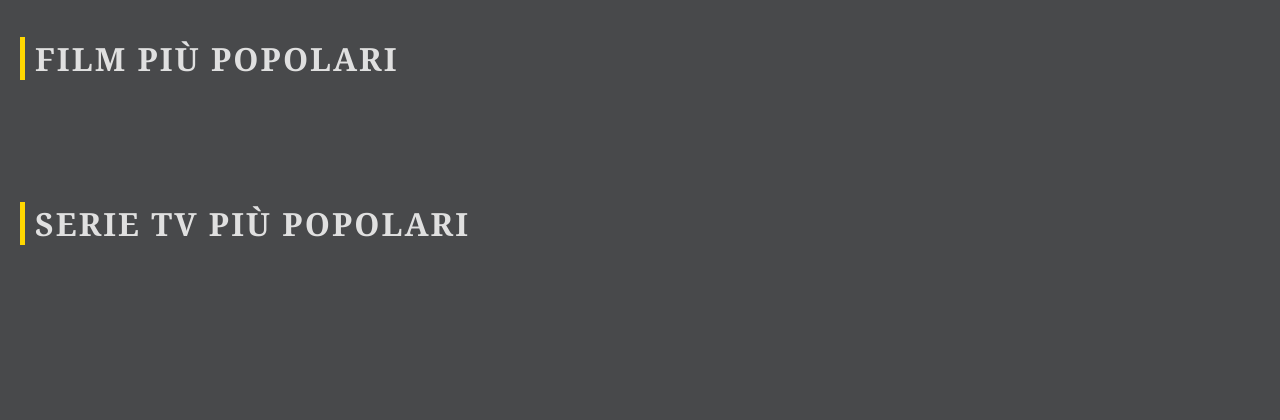
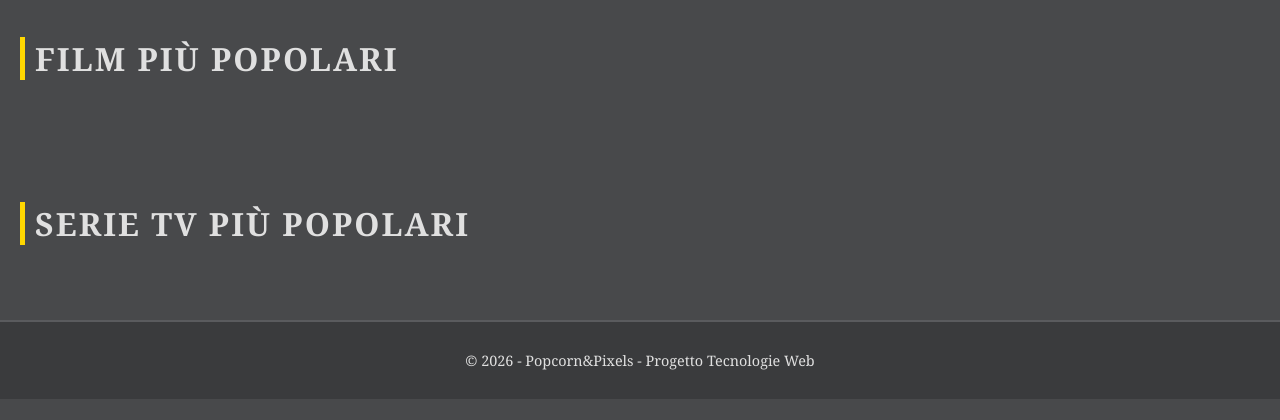
Before and after one commit to brux1o/Popcorn-Pixels, a PHP site: page /struttura.html in a window 1280 px wide. Shown: the part 380-800 px from the top of the page. Run offline with PHP 8.4, Linux system fonts and the light colour scheme; data that the repository does not hold is empty.

Commit message:
elisamerda

```diff
--- a/gestione.js
+++ b/gestione.js
@@ -10,6 +10,12 @@ const userMenu = document.getElementById('userMenu');
 // ===  elementi zona utente ===
 const statoUtente = document.getElementById("stato-utente");
 const nomeUtente = document.getElementById("nome-utente");
+
+const searchButton = document.getElementById('searchButton');
+
+searchButton.addEventListener('click', () => {
+    window.location.href = 'ricerca.php';
+});
 
 // chiamo il mio file php
 const response = await fetch('fetchMovies.php');
--- a/stile/stylehp.css
+++ b/stile/stylehp.css
@@ -201,3 +201,14 @@ h2:hover {
   color: red;
   font-weight: bold;
 }
+/* =====================================================
+   FOOTER
+===================================================== */
+footer {
+    background-color: #3A3B3D;
+    border-top: 2px solid #5A5B5E;
+    padding: 15px;
+    text-align: center;
+    color: #E0E0E0;
+    font-size: 0.9rem;
+}
--- a/struttura.html
+++ b/struttura.html
@@ -57,7 +57,9 @@
     <h2>SERIE TV PIÙ POPOLARI</h2>
     <div id="popularSeries" class="scroll-container"></div>
 </section>
-
+<footer>
+    <p>&copy; 2026 - Popcorn&Pixels - Progetto Tecnologie Web</p>
+</footer>
 <script src="gestione.js"></script>
 <script src="visualizzazione_elemento.js"></script>
 </body>
```
Also changed, not shown: paginapersonale.html (+10 -19 lines), stile/area_personale.css (+26 -18 lines).
